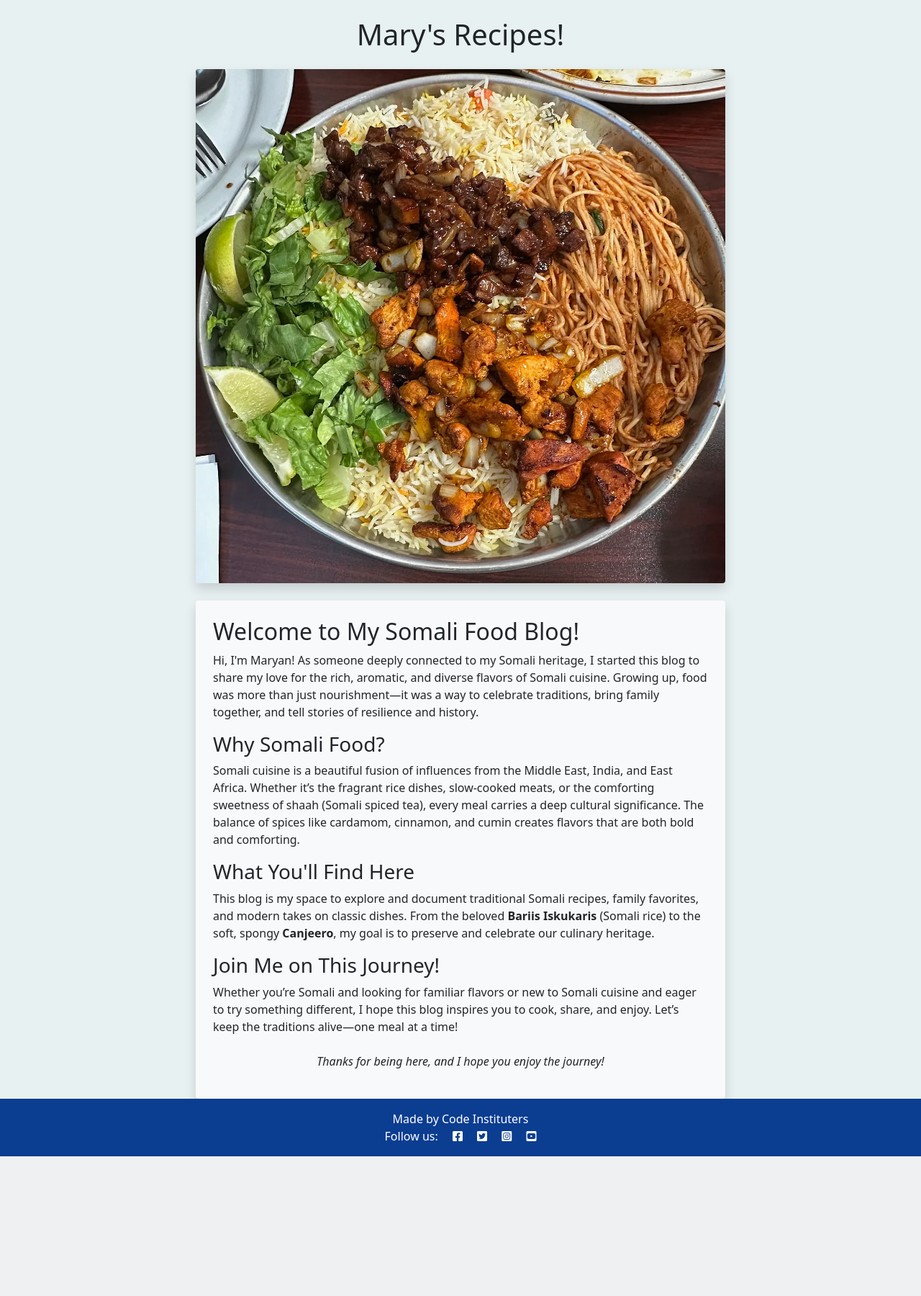
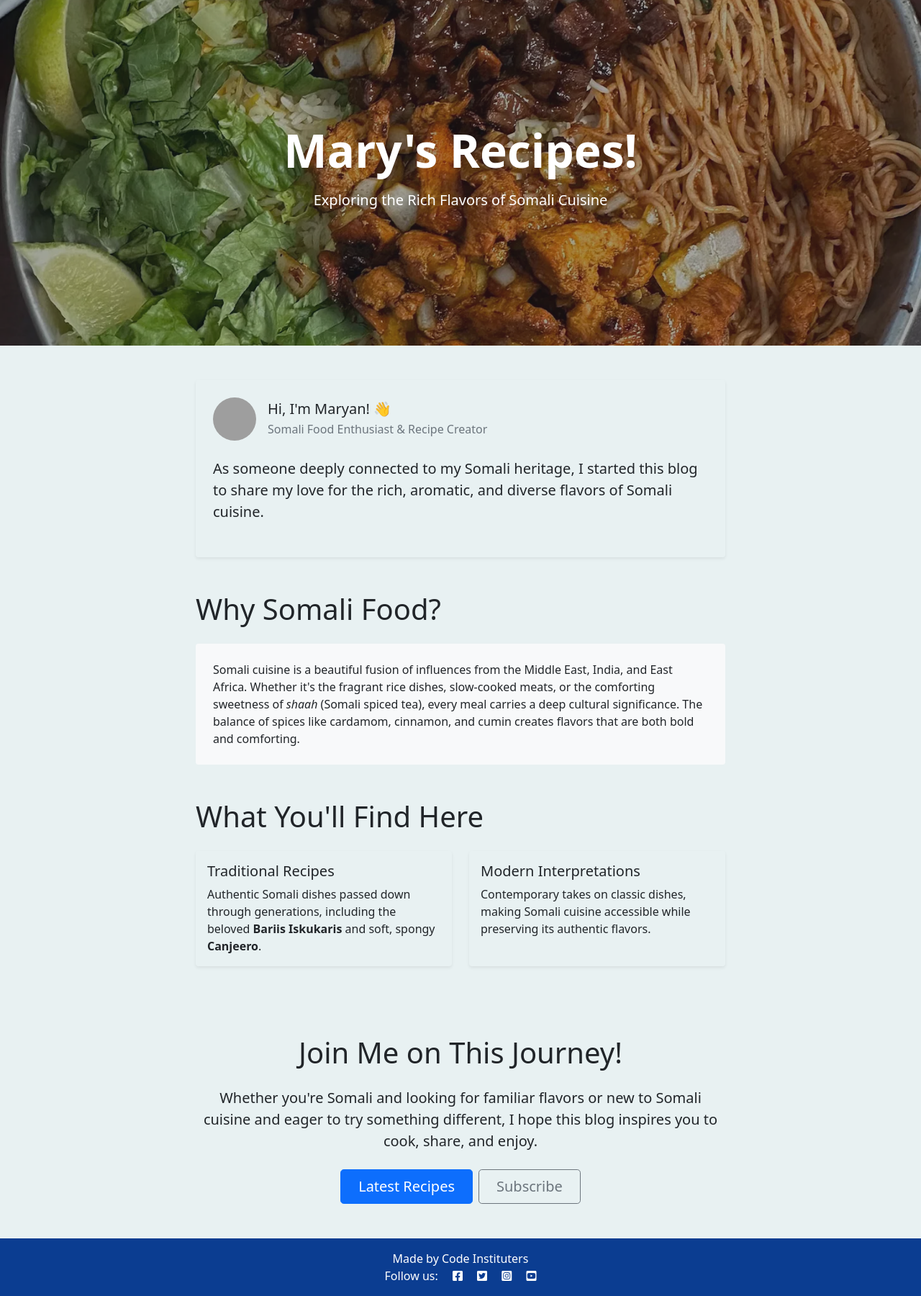
Before and after one commit to mary1-commits/Marys-recipes, a Django app: page /about/ in a window 1280 px wide. Shown: the part 60-1860 px from the top of the page at 72% size. Before the commit the page ends 1666 px from the top, so only its background shows below. Run offline with Django 4.2, Linux system fonts and the light colour scheme; data that the repository does not hold is empty; parts of the project's set-up code (start-up, migrations or seed data) failed here and were passed over; grey boxes are pictures that could not be loaded.

Commit message:
update about html to include hero image and adjust my styling

```diff
--- a/about/templates/about/about.html
+++ b/about/templates/about/about.html
@@ -1,45 +1,124 @@
-{% extends "base.html" %}  {# If this is a child template, extend the base.html #}
+{% extends "base.html" %}
 {% load static %}
 {% block head_title %}About Me - My Somali Food Journey{% endblock %}
 
 {% block content %}
-<div class="container mt-4">
+<!-- Hero Section -->
+<div class="hero-section position-relative mb-5">
+    <div class="overlay position-absolute w-100 h-100 bg-dark" style="opacity: 0.4;"></div>
+    <img src="{% static 'images/somali_food.jpg' %}" class="w-100" style="height: 60vh; object-fit: cover;" alt="Somali Food">
+    <div class="position-absolute top-50 start-50 translate-middle text-center text-white">
+        <h1 class="display-3 fw-bold mb-3">Mary's Recipes!</h1>
+        <p class="lead">Exploring the Rich Flavors of Somali Cuisine</p>
+    </div>
+</div>
+
+<div class="container">
     <div class="row">
-        <div class="col-md-8 offset-md-2">
-            <h1 class="text-center">Mary's Recipes!</h1>
-            <img src="{% static 'images/somali_food.jpg' %}" class="img-fluid rounded shadow mt-3" alt="Somali Food">
+        <div class="col-lg-8 offset-lg-2">
+            <!-- Author Introduction Card -->
+            <div class="card border-0 shadow-sm mb-5">
+                <div class="card-body p-4">
+                    <div class="d-flex align-items-center mb-4">
+                        <img src="{% static 'images/user_img.png' %}" class="rounded-circle me-3" style="width: 60px; height: 60px; object-fit: cover;" alt="Maryan's Profile">
+                        <div>
+                            <h5 class="mb-1">Hi, I'm Maryan! 👋</h5>
+                            <p class="text-muted mb-0">Somali Food Enthusiast & Recipe Creator</p>
+                        </div>
+                    </div>
+                    <p class="lead mb-4">
+                        As someone deeply connected to my Somali heritage, I started this blog to share my love for the rich, aromatic,
+                        and diverse flavors of Somali cuisine.
+                    </p>
+                </div>
+            </div>
 
-            <div class="mt-4 p-4 bg-light rounded shadow">
-                <h2>Welcome to My Somali Food Blog!</h2>
-                <p>
-                    Hi, I'm Maryan! As someone deeply connected to my Somali heritage, I started this blog to share my love for the rich, aromatic, and diverse flavors of Somali cuisine.
-                    Growing up, food was more than just nourishment—it was a way to celebrate traditions, bring family together, and tell stories of resilience and history.
-                </p>
+            <!-- Main Content -->
+            <div class="content-sections">
+                <!-- Why Somali Food Section -->
+                <div class="mb-5">
+                    <h2 class="display-6 mb-4">Why Somali Food?</h2>
+                    <div class="card border-0 bg-light">
+                        <div class="card-body p-4">
+                            <p class="mb-0">
+                                Somali cuisine is a beautiful fusion of influences from the Middle East, India, and East Africa.
+                                Whether it's the fragrant rice dishes, slow-cooked meats, or the comforting sweetness of
+                                <em>shaah</em> (Somali spiced tea), every meal carries a deep cultural significance. The balance
+                                of spices like cardamom, cinnamon, and cumin creates flavors that are both bold and comforting.
+                            </p>
+                        </div>
+                    </div>
+                </div>
 
-                <h3>Why Somali Food?</h3>
-                <p>
-                    Somali cuisine is a beautiful fusion of influences from the Middle East, India, and East Africa. Whether it’s the fragrant rice dishes, slow-cooked meats, or
-                    the comforting sweetness of shaah (Somali spiced tea), every meal carries a deep cultural significance. The balance of spices like cardamom, cinnamon, and cumin
-                    creates flavors that are both bold and comforting.
-                </p>
+                <!-- What You'll Find Section -->
+                <div class="mb-5">
+                    <h2 class="display-6 mb-4">What You'll Find Here</h2>
+                    <div class="row g-4">
+                        <div class="col-md-6">
+                            <div class="card h-100 border-0 shadow-sm">
+                                <div class="card-body">
+                                    <h5 class="card-title">Traditional Recipes</h5>
+                                    <p class="card-text">Authentic Somali dishes passed down through generations, including the beloved
+                                    <strong>Bariis Iskukaris</strong> and soft, spongy <strong>Canjeero</strong>.</p>
+                                </div>
+                            </div>
+                        </div>
+                        <div class="col-md-6">
+                            <div class="card h-100 border-0 shadow-sm">
+                                <div class="card-body">
+                                    <h5 class="card-title">Modern Interpretations</h5>
+                                    <p class="card-text">Contemporary takes on classic dishes, making Somali cuisine accessible
+                                    while preserving its authentic flavors.</p>
+                                </div>
+                            </div>
+                        </div>
+                    </div>
+                </div>
 
-                <h3>What You'll Find Here</h3>
-                <p>
-                    This blog is my space to explore and document traditional Somali recipes, family favorites, and modern takes on classic dishes. From the beloved
-                    <strong>Bariis Iskukaris</strong> (Somali rice) to the soft, spongy <strong>Canjeero</strong>, my goal is to preserve and celebrate our culinary heritage.
-                </p>
-
-                <h3>Join Me on This Journey!</h3>
-                <p>
-                    Whether you’re Somali and looking for familiar flavors or new to Somali cuisine and eager to try something different, I hope this blog inspires you to cook, share, and enjoy.
-                    Let’s keep the traditions alive—one meal at a time!
-                </p>
-
-                <p class="text-center mt-4">
-                    <em>Thanks for being here, and I hope you enjoy the journey!</em>
-                </p>
+                <!-- Call to Action -->
+                <div class="text-center py-5">
+                    <h2 class="display-6 mb-4">Join Me on This Journey!</h2>
+                    <p class="lead mb-4">Whether you're Somali and looking for familiar flavors or new to Somali cuisine and
+                    eager to try something different, I hope this blog inspires you to cook, share, and enjoy.</p>
+                    <div class="d-grid gap-2 d-sm-flex justify-content-sm-center">
+                        <button class="btn btn-primary btn-lg px-4 gap-3">Latest Recipes</button>
+                        <button class="btn btn-outline-secondary btn-lg px-4">Subscribe</button>
+                    </div>
+                </div>
             </div>
         </div>
     </div>
 </div>
 {% endblock %}
+
+{% block extra_css %}
+<style>
+    .hero-section {
+        height: 60vh;
+        overflow: hidden;
+    }
+
+    .content-sections h2 {
+        color: #2c3e50;
+        font-weight: 600;
+    }
+
+    .card {
+        transition: transform 0.2s ease-in-out;
+    }
+
+    .card:hover {
+        transform: translateY(-5px);
+    }
+
+    .btn-primary {
+        background-color: #e67e22;
+        border-color: #e67e22;
+    }
+
+    .btn-primary:hover {
+        background-color: #d35400;
+        border-color: #d35400;
+    }
+</style>
+{% endblock %}
```
Also changed, not shown: blog/views.py (+18 -40 lines).
